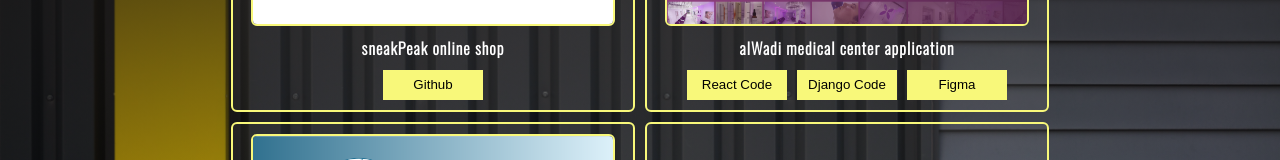
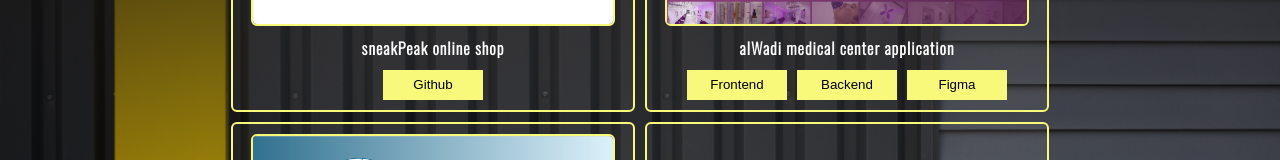
Before and after one commit to ghewazaloum/daas_portfolio, a React (Create React App) app: page / in a window 1280 px wide. Shown: the part 2839-2999 px from the top of the page. Built offline with nearby package versions, Linux system fonts and the light colour scheme.

Commit message:
alwadi medical github change

```diff
--- a/src/App.js
+++ b/src/App.js
@@ -67,8 +67,8 @@ function App() {
               </div>
               <h4>alWadi medical center application</h4>
               <div className='workButtons'>
-                  <Button href={"https://github.com/ghewazaloum/WadiMedicalCenter.git"}>react code</Button>
-                  <Button href={"https://github.com/ghewazaloum/WadiMedicalCenter.git"}>django code</Button>
+                  <Button href={"https://github.com/ghewazaloum/WadiMedicalCenter.git"}>frontend</Button>
+                  <Button href={"https://github.com/Daas33/WadiMedicalCenter"}>backend</Button>
                   <Button href={"https://www.figma.com/file/g2QP6tQH5pGpR2gwjBkkts/medical-center?type=design&node-id=83%3A9&mode=design&t=nbUOqLubZyFsem70-1"}>Figma</Button>
             </div>
             </WorkCard>
```
